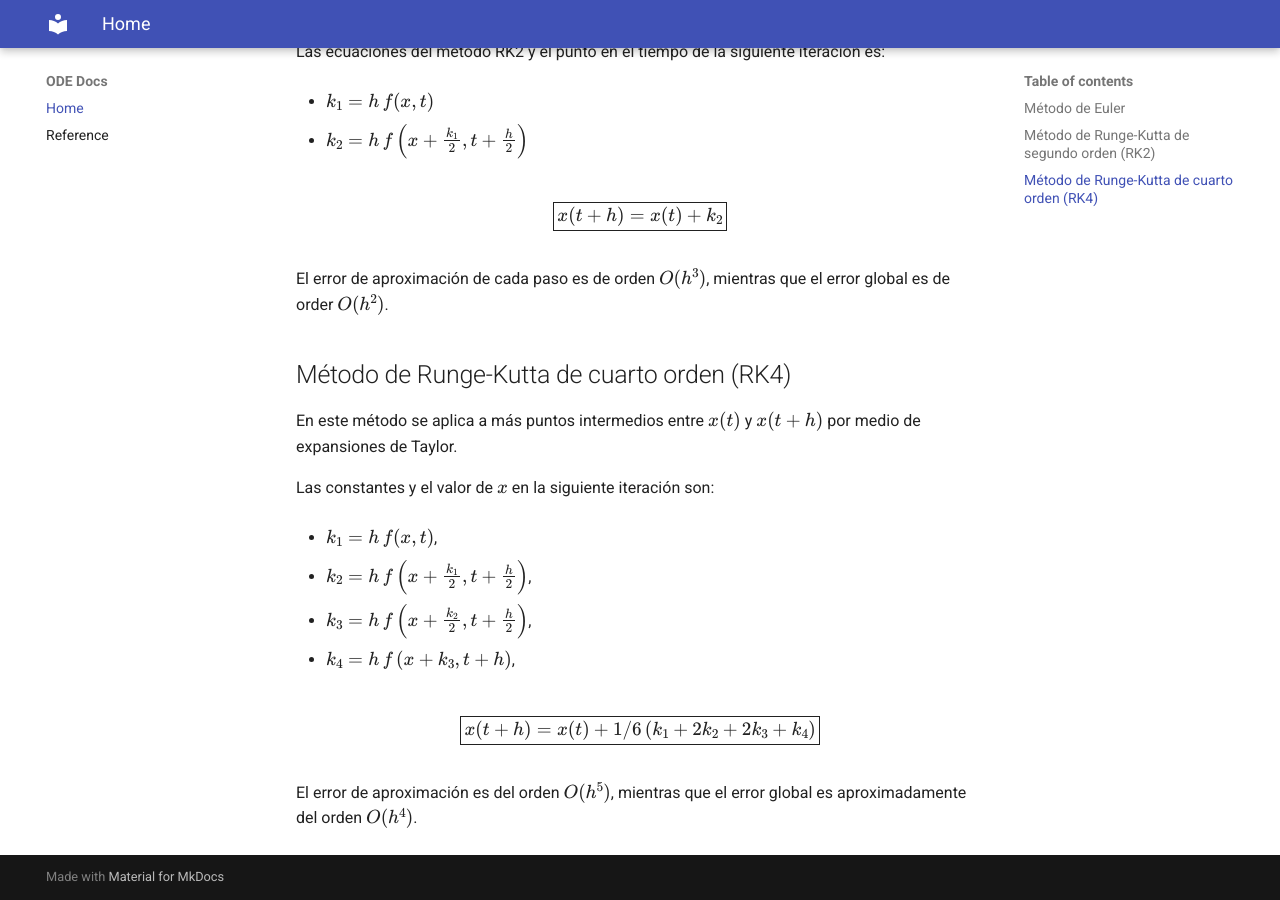
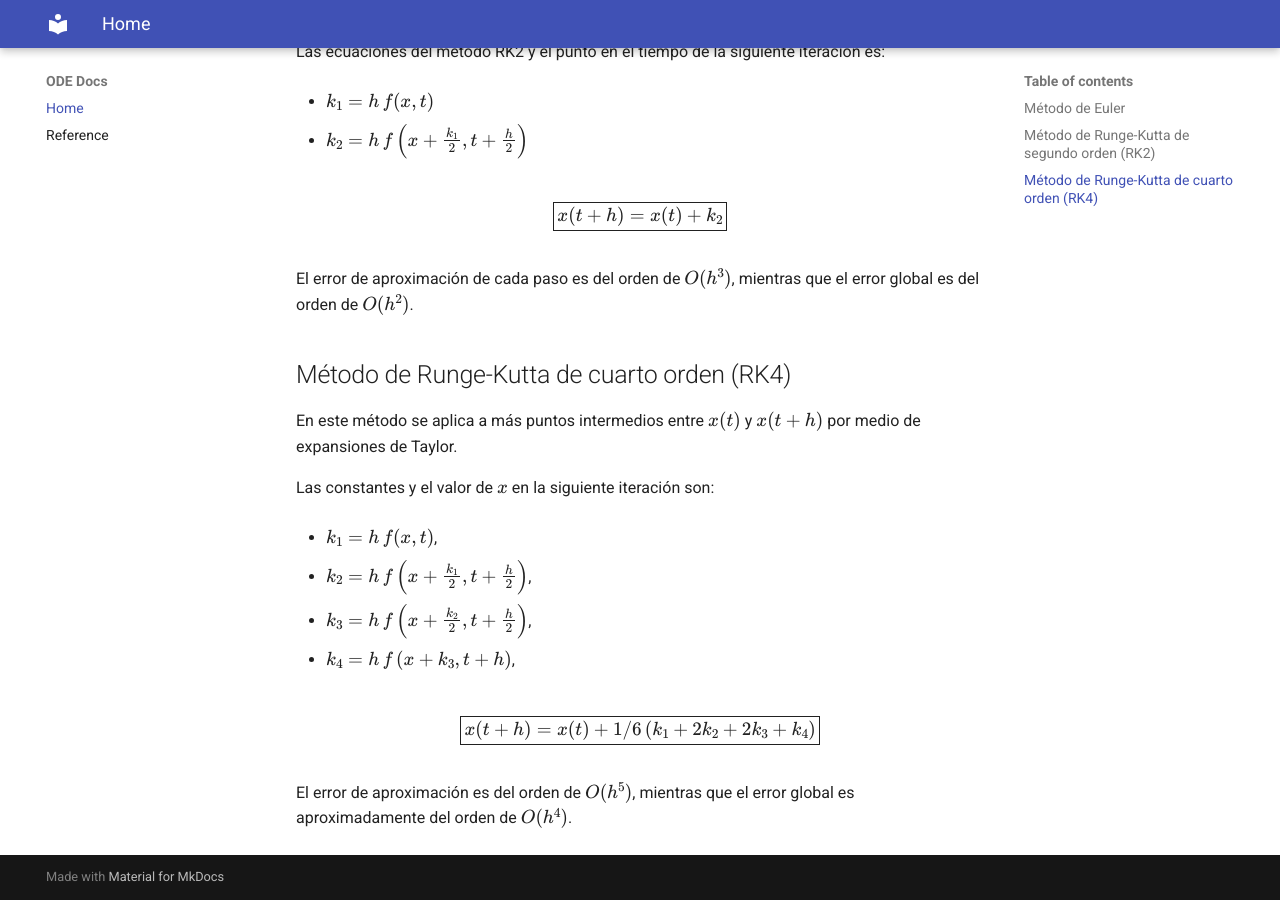
Before and after one commit to prbecerra/ode-project, an MkDocs documentation site: the page built from docs/index.md, in a window 1280 px wide and 900 px high, scrolled down 749 px. Built offline with MkDocs 1.6.1 and Material for MkDocs 9.7.7, drawn with Linux system fonts in a browser that asks for light colours.

Commit message:
Update ode.py file

```diff
--- a/docs/index.md
+++ b/docs/index.md
@@ -19,7 +19,7 @@ Las ecuaciones del método RK2 y el punto en el tiempo de la siguiente iteració
 
 $$\boxed{x(t + h) = x(t) + k_2}$$
 
-El error de aproximación de cada paso es de orden $O(h^3)$, mientras que el error global  es de order $O(h^2)$.
+El error de aproximación de cada paso es del orden de $O(h^3)$, mientras que el error global  es del orden de $O(h^2)$.
 
 ## Método de Runge-Kutta de cuarto orden (RK4)
 En este método se aplica a más puntos intermedios entre $x(t)$ y $x(t+h)$ por medio de expansiones de Taylor.
@@ -36,4 +36,4 @@ Las constantes y el valor de $x$ en la siguiente iteración son:
 
 $$\boxed{x(t + h) = x(t) + 1/6 \, (k_1 + 2 k_2 + 2k_3 + k_4)}$$
 
-El error de aproximación es del orden $O(h^5)$, mientras que el error global es aproximadamente del orden $O(h^4)$.
+El error de aproximación es del orden de $O(h^5)$, mientras que el error global es aproximadamente del orden de $O(h^4)$.
```
